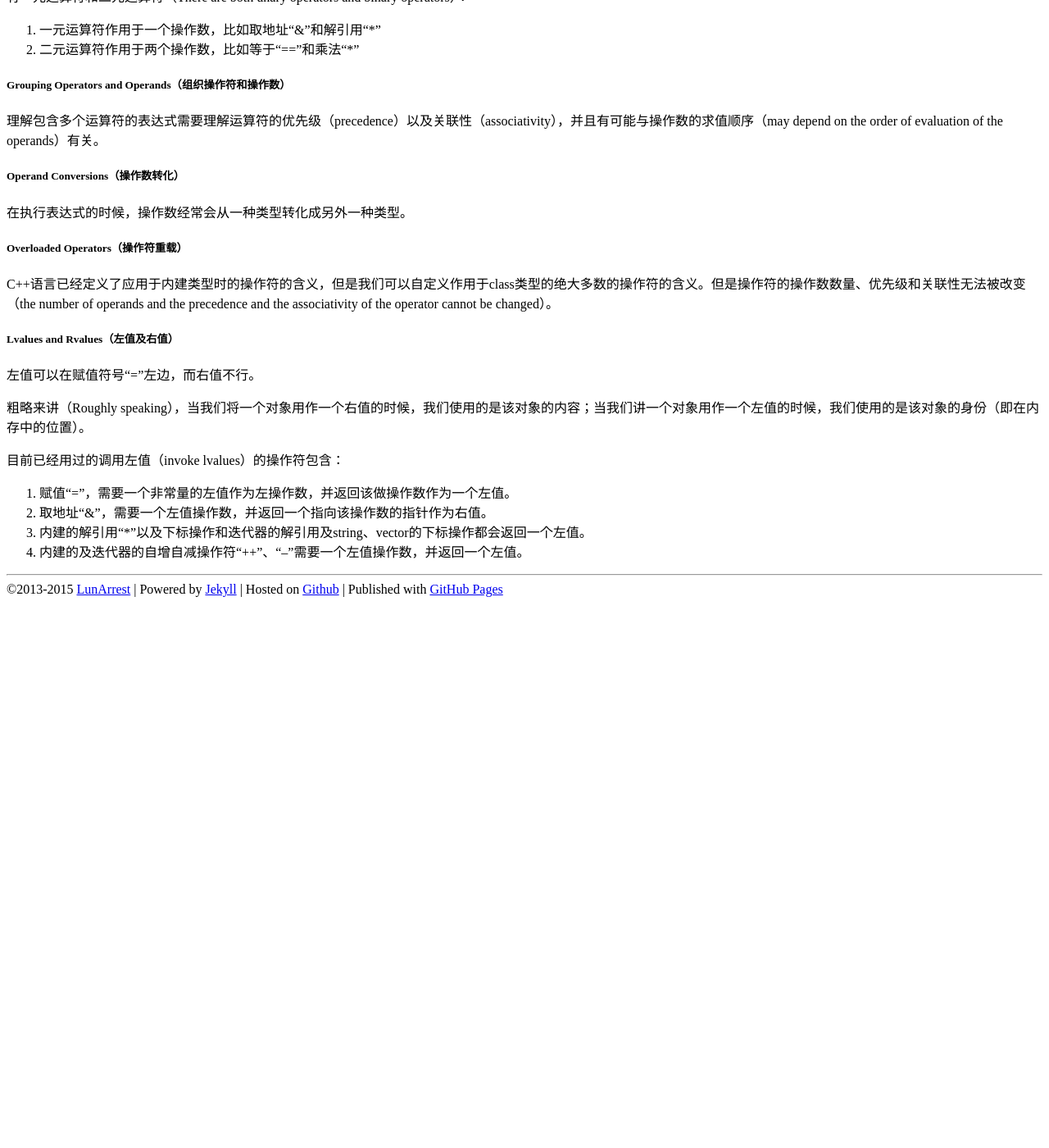
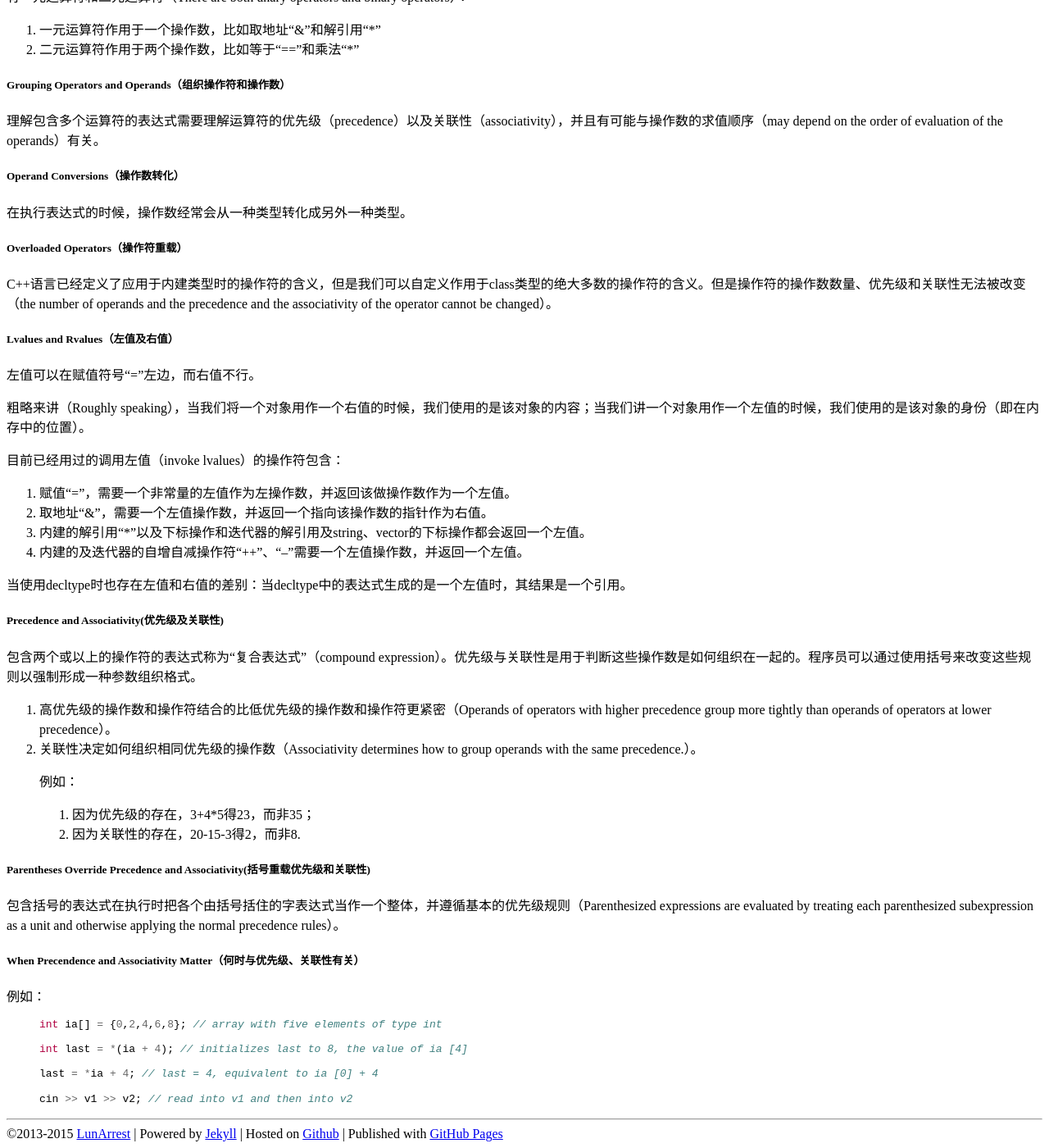
Before and after one commit to LunArrest/LunArrest.github.io, a Jekyll site: the page built from _posts/2015-03-03-cpp-primer-5th-memo.md, in a window 1280 px wide and 1400 px high, scrolled down 401 px. Shown: the whole window at 82% size. Built offline with Jekyll 4.4.1, drawn with Linux system fonts in a browser that asks for light colours; before the commit the page ends 1137 px from its top, so only the background shows below that.

Commit message:
- 第四章概要

```diff
--- a/_posts/2015-03-03-cpp-primer-5th-memo.md
+++ b/_posts/2015-03-03-cpp-primer-5th-memo.md
@@ -41,7 +41,43 @@ C++语言已经定义了应用于内建类型时的操作符的含义，但是
 粗略来讲（Roughly speaking），当我们将一个对象用作一个右值的时候，我们使用的是该对象的内容；当我们讲一个对象用作一个左值的时候，我们使用的是该对象的身份（即在内存中的位置）。
 
 目前已经用过的调用左值（invoke lvalues）的操作符包含：
+
 1. 赋值“=”，需要一个非常量的左值作为左操作数，并返回该做操作数作为一个左值。
 2. 取地址“&”，需要一个左值操作数，并返回一个指向该操作数的指针作为右值。
 3. 内建的解引用“*”以及下标操作和迭代器的解引用及string、vector的下标操作都会返回一个左值。
 4. 内建的及迭代器的自增自减操作符“++”、“--”需要一个左值操作数，并返回一个左值。
+
+当使用decltype时也存在左值和右值的差别：当decltype中的表达式生成的是一个左值时，其结果是一个引用。
+
+##### Precedence and Associativity(优先级及关联性)
+
+包含两个或以上的操作符的表达式称为“复合表达式”（compound expression）。优先级与关联性是用于判断这些操作数是如何组织在一起的。程序员可以通过使用括号来改变这些规则以强制形成一种参数组织格式。
+
+
+1. 高优先级的操作数和操作符结合的比低优先级的操作数和操作符更紧密（Operands of operators with higher precedence group more tightly than operands of operators at lower precedence）。
+2. 关联性决定如何组织相同优先级的操作数（Associativity determines how to group operands with the same precedence.）。
+
+> 例如：
+>
+> 1. 因为优先级的存在，3+4*5得23，而非35；
+> 2. 因为关联性的存在，20-15-3得2，而非8.
+
+##### Parentheses Override Precedence and Associativity(括号重载优先级和关联性)
+
+包含括号的表达式在执行时把各个由括号括住的字表达式当作一个整体，并遵循基本的优先级规则（Parenthesized expressions are evaluated by treating each parenthesized subexpression as a unit and otherwise applying the normal precedence rules）。
+
+##### When Precendence and Associativity Matter（何时与优先级、关联性有关）
+
+例如：
+
+
+{% highlight C++ %}
+int ia[] = {0,2,4,6,8}; // array with five elements of type int
+int last = *(ia + 4); // initializes last to 8, the value of ia [4]
+last = *ia + 4; // last = 4, equivalent to ia [0] + 4
+{% endhighlight %}
+
+
+{% highlight C++ %}
+cin >> v1 >> v2; // read into v1 and then into v2
+{% endhighlight %}
```
